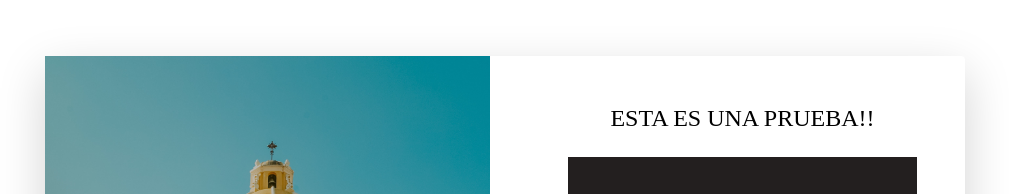
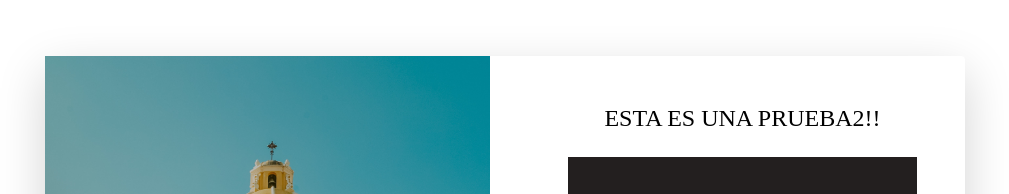
Before and after one commit to Stevensishernandez/SA_PRACTICAS_P8, an Angular app in the folder Practica2/front/: page / in a window 1280 px wide. Shown: the top 194 px of the page, without its empty margins (135-1144 px from the left). Built offline with nearby package versions, Linux system fonts and the light colour scheme.

Commit message:
super commit

```diff
--- a/Practica2/front/src/app/components/home/home.component.html
+++ b/Practica2/front/src/app/components/home/home.component.html
@@ -13,7 +13,7 @@
               <div class="col-lg-6">
                 <div class="p-5">
                   <div class="text-center">
-                    <h1 class="h4 text-gray-900 mb-4">ESTA ES UNA PRUEBA!!</h1>
+                    <h1 class="h4 text-gray-900 mb-4">ESTA ES UNA PRUEBA2!!</h1>
                   </div>
                   <form class="user">
                     <img src="../../../assets/img/home.png" class="img-fluid" alt="Responsive image">
```
